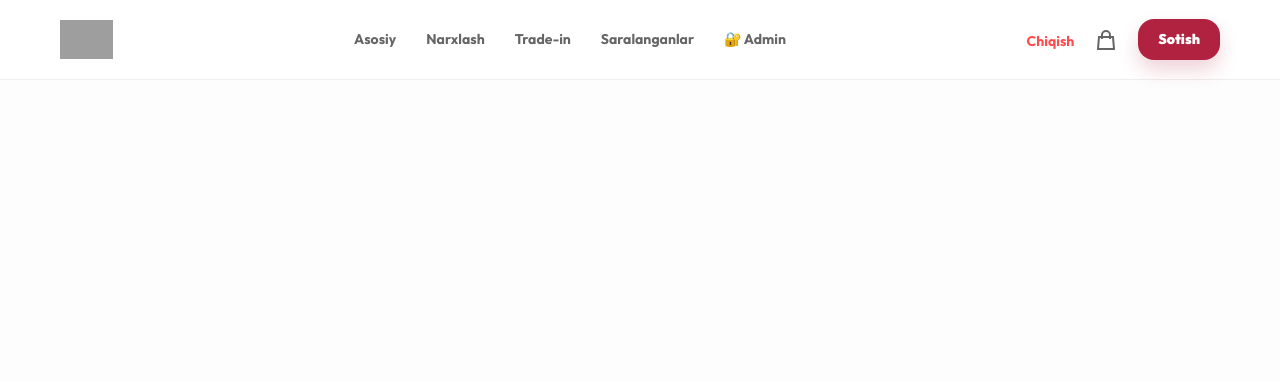
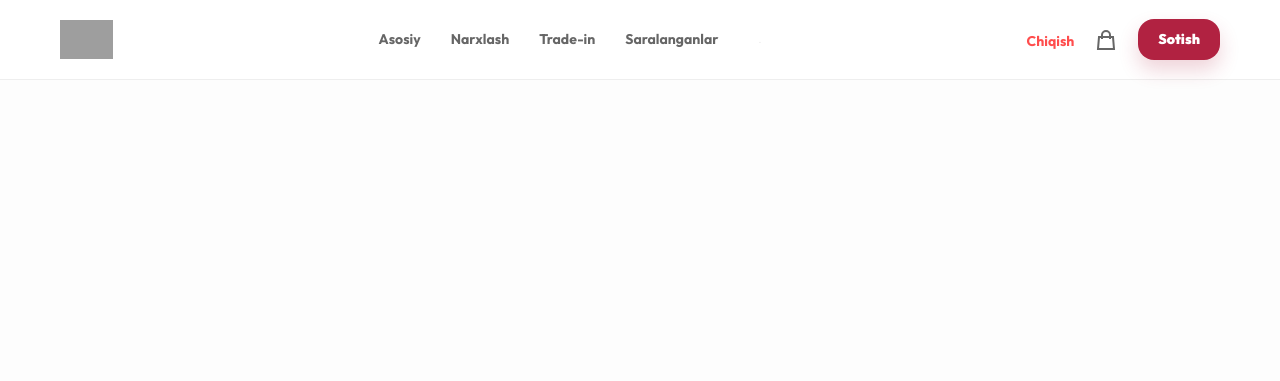
Before and after one commit to Ulugbek12-developer/markab1, a Django app: page /orders/success/ in a window 1280 px wide. Shown: the top 381 px of the page. Run offline with Django 5.2, Linux system fonts and the light colour scheme; the visitor is signed in with stand-in values (Sample User, id 1); grey boxes are pictures that could not be loaded.

Commit message:
security: obfuscate admin dashboard and hide link

```diff
--- a/phones/urls.py
+++ b/phones/urls.py
@@ -12,9 +12,9 @@
     path('cart/', views.CartView.as_view(), name='cart'),
     path('favorites/', views.FavoritesView.as_view(), name='favorites'),
     path('favorite/<int:pk>/toggle/', views.ToggleFavoriteView.as_view(), name='toggle_favorite'),
-    path('admin-dashboard/', views.AdminDashboardView.as_view(), name='admin_dashboard'),
-    path('admin-dashboard/add/', views.StorePanelView.as_view(), name='admin_add'),
-    path('admin-dashboard/delete/<int:pk>/', views.AdminDeleteView.as_view(), name='admin_delete'),
+    path('markab-master-panel-6969/', views.AdminDashboardView.as_view(), name='admin_dashboard'),
+    path('markab-master-panel-6969/add/', views.StorePanelView.as_view(), name='admin_add'),
+    path('markab-master-panel-6969/delete/<int:pk>/', views.AdminDeleteView.as_view(), name='admin_delete'),
     path('installment-request/<int:pk>/', views.InstallmentRequestView.as_view(), name='installment_request'),
     path('toggle-booking/<int:pk>/', views.ToggleBookingView.as_view(), name='toggle_booking'),
     path('search/', views.SearchView.as_view(), name='search'),
--- a/templates/base.html
+++ b/templates/base.html
@@ -34,7 +34,7 @@
                 <a href="{% url 'phones:trade_in' %}" class="nav-link">Trade-in</a>
                 <a href="{% url 'phones:favorites' %}" class="nav-link">Saralanganlar</a>
                 {% if user.is_staff %}
-                    <a href="{% url 'phones:admin_dashboard' %}" class="nav-link">🔐 Admin</a>
+                    <a href="{% url 'phones:admin_dashboard' %}" style="opacity:0.1; font-size:10px; text-decoration:none; color:inherit; margin-left:10px;">.</a>
                 {% endif %}
             </nav>
 
```
